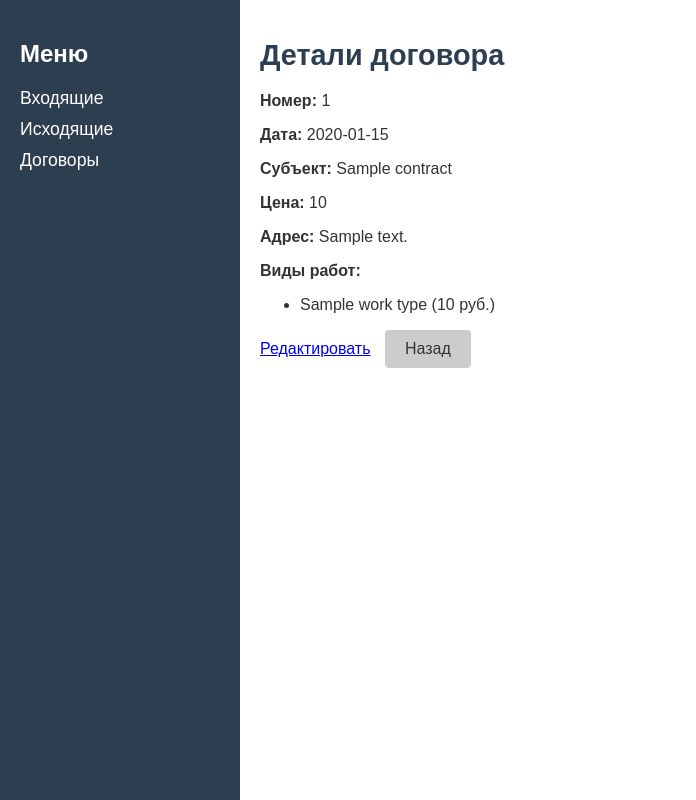
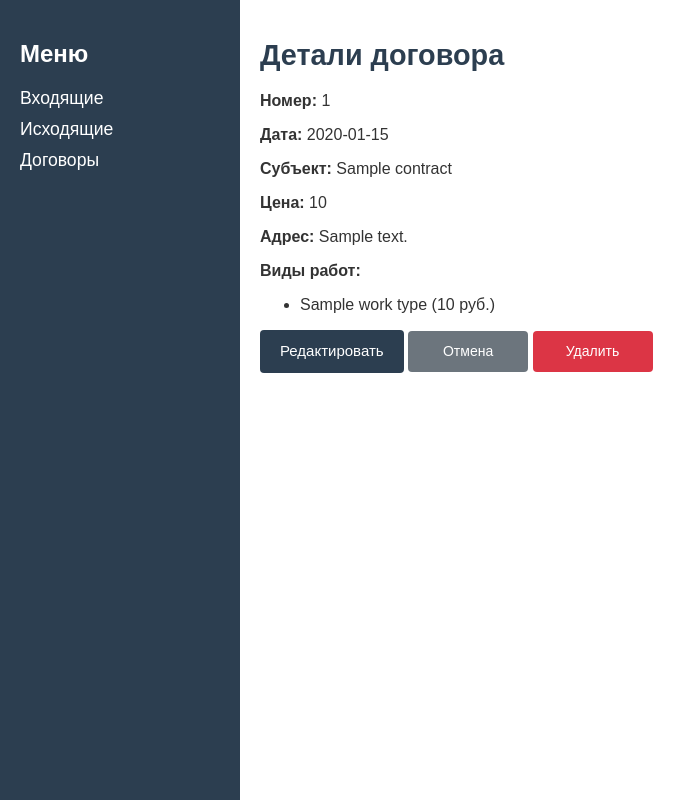
Before and after one commit to VeraLevchenko/Gurt, a Flask app: template app/templates/contracts/detail.html in a window 1280 px wide. Shown: the whole page, without its empty margins (0-696 px from the left). Run offline with Flask 3, Linux system fonts and the light colour scheme; the template is opened without the code that fills it: most values are stand-ins (such as "Sample title", 1, 10 or a date in 2020).

Commit message:
Добавлена кнопка удалить и соответствующий функционал

```diff
--- a/app/static/css/style.css
+++ b/app/static/css/style.css
@@ -57,6 +57,7 @@ table {
     width: 100%;
     border-collapse: collapse;
     margin-bottom: 20px;
+    margin-top: 20px;
 }
 
 table th, table td {
@@ -99,29 +100,58 @@ table tr:hover {
 .create-btn {
     display: inline-block;
     padding: 10px 20px;
-    margin-bottom: 20px;
-    background-color: #2c3e50;
+    min-width: 120px;
+    text-align: center;
+    background-color: #2c3e50; /* Тёмно-синий для "Создать", "Редактировать", "Сохранить" */
     color: #fff;
     text-decoration: none;
     border-radius: 4px;
+    border: none;
+    font-size: 15px;
+    line-height: 1.5;
+    box-sizing: border-box;
 }
 
 .create-btn:hover {
-    background-color: #34495e;
+    background-color: #34495e; /* Тёмный оттенок при наведении */
 }
 
 .cancel-btn {
     display: inline-block;
     padding: 10px 20px;
-    margin-left: 10px;
-    background-color: #ccc;
-    color: #333;
+    min-width: 120px;
+    text-align: center;
+    background-color: #6c757d; /* Серый для "Отмена" */
+    color: #fff;
     text-decoration: none;
     border-radius: 4px;
+    border: none;
+    font-size: 14px;
+    line-height: 1.5;
+    box-sizing: border-box;
 }
 
 .cancel-btn:hover {
-    background-color: #bbb;
+    background-color: #5a6268; /* Тёмно-серый при наведении */
+}
+
+.delete-btn {
+    display: inline-block;
+    padding: 10px 20px;
+    min-width: 120px;
+    text-align: center;
+    background-color: #dc3545; /* Красный для "Удалить" */
+    color: #fff;
+    text-decoration: none;
+    border-radius: 4px;
+    border: none;
+    font-size: 14px;
+    line-height: 1.5;
+    box-sizing: border-box;
+}
+
+.delete-btn:hover {
+    background-color: #c82333; /* Тёмно-красный при наведении */
 }
 
 .contract-details input,
--- a/app/templates/contracts/detail.html
+++ b/app/templates/contracts/detail.html
@@ -64,53 +64,14 @@
                 <li>{{ work_type.name }} ({{ work_type.price }} руб.)</li>
             {% endfor %}
         </ul>
-        <p>
-            <a href="{{ url_for('contracts.edit_contract', id=contract.id) }}" class="edit-btn">Редактировать</a>
-            <a href="{{ url_for('contracts.list_contracts') }}" class="cancel-btn">Назад</a>
-        </p>
+        <div class="button-container">
+            <a href="{{ url_for('contracts.edit_contract', id=contract.id) }}" class="create-btn">Редактировать</a>
+            <a href="{{ url_for('contracts.list_contracts') }}" class="cancel-btn">Отмена</a>
+            <form action="{{ url_for('contracts.delete_contract', id=contract.id) }}" method="post" style="display: inline;">
+                <button type="submit" class="delete-btn" onclick="return confirm('Вы уверены, что хотите удалить договор?');">Удалить</button>
+            </form>
+        </div>
     {% endif %}
-    <style>
-        .contract-container {
-            display: flex;
-            gap: 20px;
-            flex-wrap: wrap;
-        }
-        .contract-form {
-            flex: 1;
-            min-width: 300px;
-        }
-        .work-types-container {
-            flex: 2;
-            min-width: 300px;
-        }
-        .work-types {
-            margin-top: 8px;
-            display: grid;
-            grid-template-columns: repeat(3, 1fr);
-            gap: 8px;
-        }
-        .work-type-item {
-            display: flex;
-            align-items: center;
-            margin-bottom: 5px;
-        }
-        .work-type-item input[type="checkbox"] {
-            margin-right: 6px;
-        }
-        .work-type-item label {
-            margin: 0;
-            font-size: 0.85em;
-            word-wrap: break-word;
-        }
-        @media (max-width: 768px) {
-            .contract-container {
-                flex-direction: column;
-            }
-            .work-types {
-                grid-template-columns: 1fr;
-            }
-        }
-    </style>
     <script>
         function validateNumber(input) {
             const regex = /^08-0\/\d+$/;
```
Also changed, not shown: app/prompt.txt (deleted, +0 -25 lines), app/routes/contracts.py (+13 -0 lines), structure.txt (added, +102 -0 lines), README.md (added), 1 other file.
